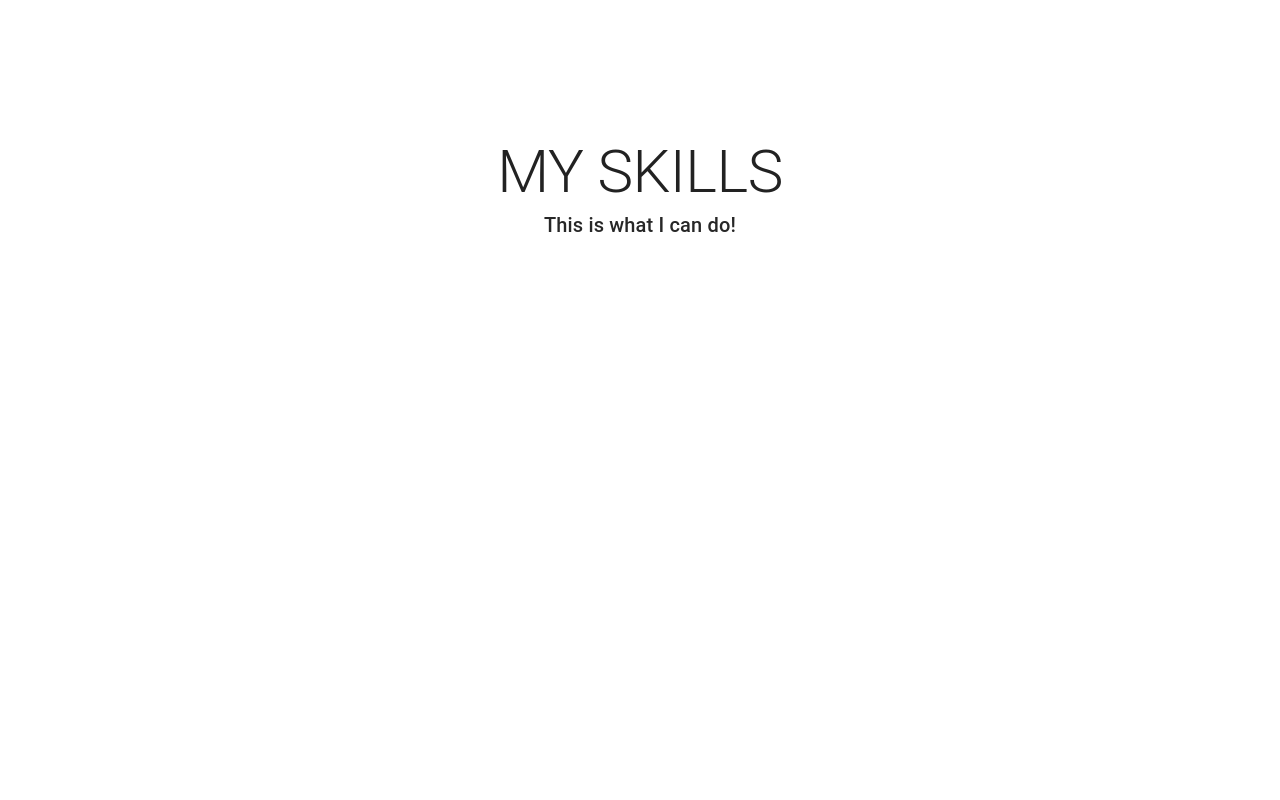
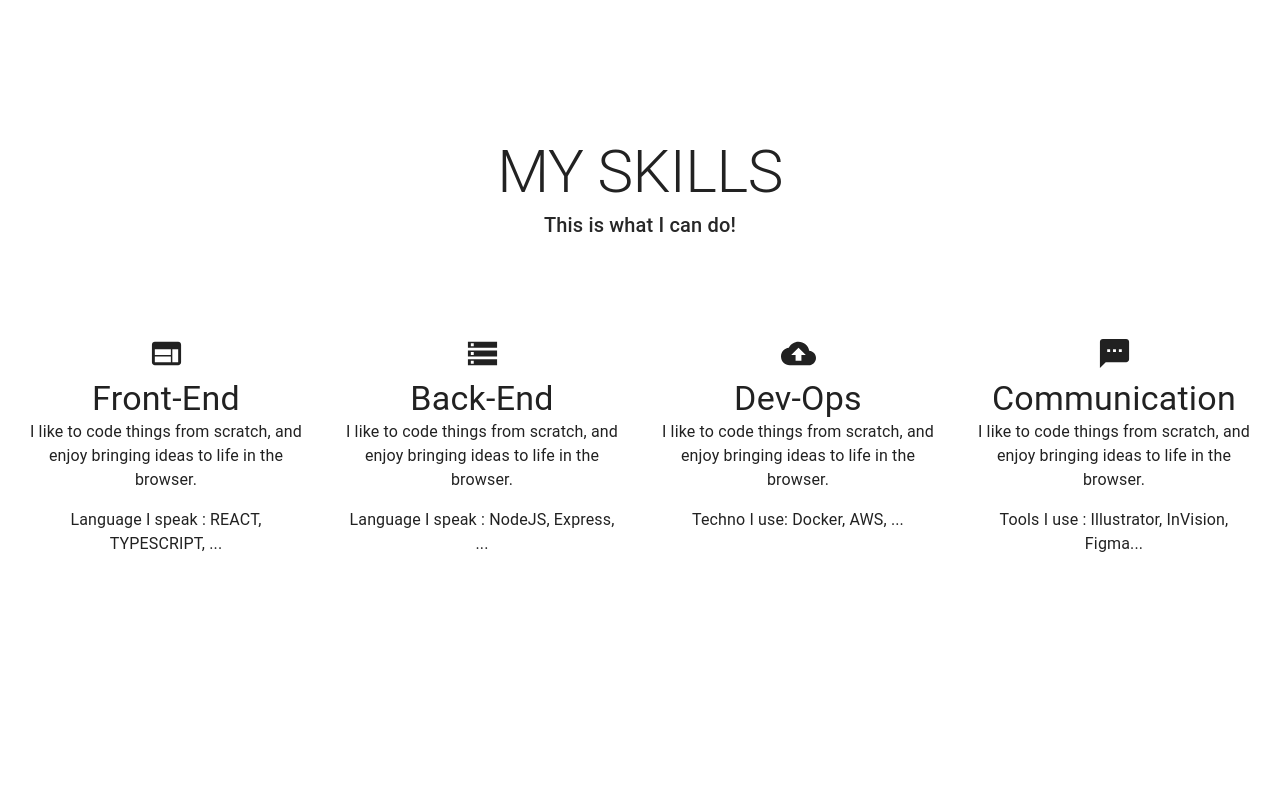
Before and after one commit to antoineludeau/portfolio, a React (Create React App) app: page / in a window 1280 px wide. Shown: the part 2280-3080 px from the top of the page. Built offline with nearby package versions, Linux system fonts and the light colour scheme.

Commit message:
Added molecule and draft content to skills section

```diff
--- a/src/components/molecules/index.tsx
+++ b/src/components/molecules/index.tsx
@@ -1,4 +1,5 @@
 import { Menu } from "./menu";
 import { SectionTitle } from "./section-title";
+import { SkillCard } from "./skill-card"
 
-export { Menu, SectionTitle };
+export { Menu, SectionTitle, SkillCard };
--- /dev/null
+++ b/src/components/molecules/skill-card.tsx
@@ -0,0 +1,37 @@
+import Grid from "@mui/material/Grid";
+import Typography from "@mui/material/Typography";
+
+interface SkillCardProps {
+  logo: React.ReactChild;
+  title: string;
+  subtitle: string;
+  description: string;
+}
+
+export const SkillCard = ({
+  logo,
+  title,
+  subtitle,
+  description,
+}: SkillCardProps) => {
+  return (
+    <Grid container direction="column">
+      <Grid item>{logo}</Grid>
+      <Grid item>
+        <Typography variant="h4" component="div" textAlign="center">
+          {title}
+        </Typography>
+      </Grid>
+      <Grid item>
+        <Typography variant="body1" component="div" textAlign="center">
+          {subtitle}
+        </Typography>
+      </Grid>
+      <Grid item sx={{ p: 2 }}>
+        <Typography variant="body1" component="div" textAlign="center">
+          {description}
+        </Typography>
+      </Grid>
+    </Grid>
+  );
+};
--- a/src/components/organisms/skills-section.tsx
+++ b/src/components/organisms/skills-section.tsx
@@ -1,16 +1,68 @@
 import Box from "@mui/material/Box";
-import { SectionTitle } from "../molecules";
+import Grid from "@mui/material/Grid";
+import WebIcon from "@mui/icons-material/Web";
+import StorageIcon from "@mui/icons-material/Storage";
+import SmsIcon from "@mui/icons-material/Sms";
+import CloudUploadIcon from "@mui/icons-material/CloudUpload";
+
+import { SectionTitle, SkillCard } from "../molecules";
 
 export const SkillsSection = () => {
   return (
+    <>
       <Box
         sx={{
           padding: 2,
           textAlign: "center",
-        height: "100vh",
+          minHeight: "100vh",
         }}
       >
         <SectionTitle title="MY SKILLS" subtitle="This is what I can do!" />
+        <Grid
+          container
+          spacing={2}
+          justifyContent="center"
+          alignItems="top"
+          sx={{ marginTop: 10 }}
+        >
+          <Grid item md={3} xs={12}>
+            <SkillCard
+              logo={<WebIcon fontSize="large" />}
+              title="Front-End"
+              subtitle="I like to code things from scratch, and enjoy bringing ideas
+            to life in the browser."
+              description="Language I speak : REACT, TYPESCRIPT, ..."
+            ></SkillCard>
+          </Grid>
+          <Grid item md={3} xs={12}>
+            <SkillCard
+              logo={<StorageIcon fontSize="large" />}
+              title="Back-End"
+              subtitle="I like to code things from scratch, and enjoy bringing ideas
+            to life in the browser."
+              description="Language I speak : NodeJS, Express, ..."
+            ></SkillCard>
+          </Grid>
+          <Grid item md={3} xs={12}>
+            <SkillCard
+              logo={<CloudUploadIcon fontSize="large" />}
+              title="Dev-Ops"
+              subtitle="I like to code things from scratch, and enjoy bringing ideas
+            to life in the browser."
+              description="Techno I use: Docker, AWS, ..."
+            ></SkillCard>
+          </Grid>
+          <Grid item md={3} xs={12}>
+            <SkillCard
+              logo={<SmsIcon fontSize="large" />}
+              title="Communication"
+              subtitle="I like to code things from scratch, and enjoy bringing ideas
+            to life in the browser."
+              description="Tools I use : Illustrator, InVision, Figma..."
+            ></SkillCard>
+          </Grid>
+        </Grid>
       </Box>
+    </>
   );
 };
```
Lines whose indentation alone changed are shown as unchanged.
